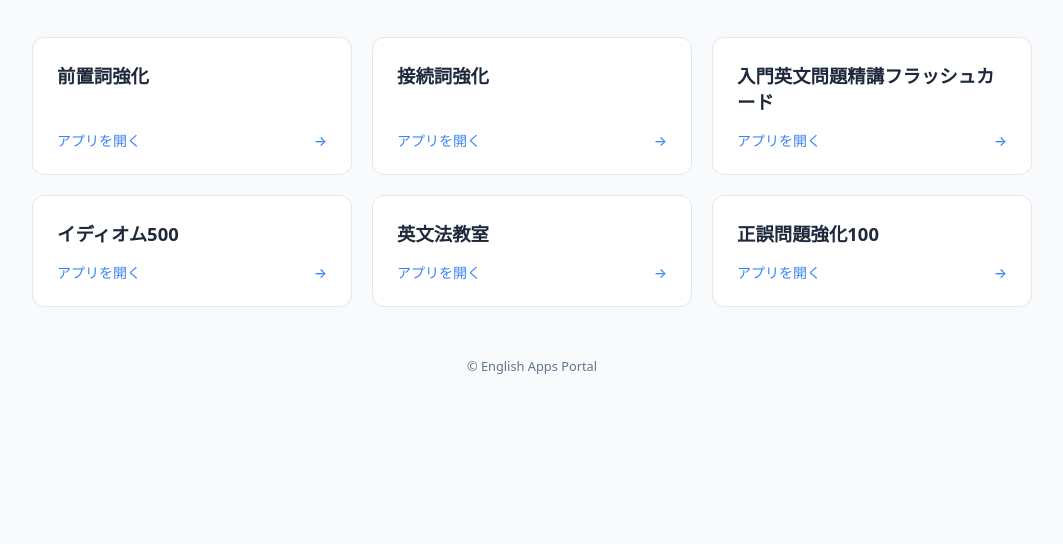
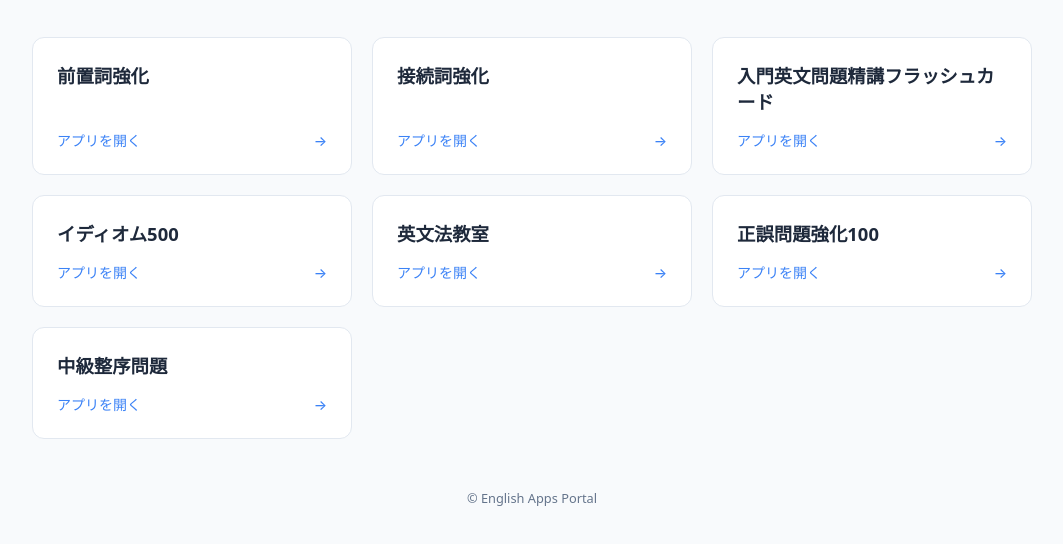
Before and after one commit to rakuchi-ai/ENGLISH-TOP, a plain HTML site: page index.html in a window 1280 px wide. Shown: the part 110-654 px from the top of the page, without its empty margins (108-1171 px from the left). Drawn offline with Linux system fonts and the light colour scheme.

Commit message:
Update index.html

```diff
--- a/index.html
+++ b/index.html
@@ -166,6 +166,14 @@
                     <span>アプリを開く</span> &rarr;
                 </div>
             </a>
+
+            <!-- 中級整序問題 -->
+            <a href="https://rakuchi-ai.github.io/WordOrder20/" class="card">
+                <h2 class="card-title">中級整序問題</h2>
+                <div class="card-footer">
+                    <span>アプリを開く</span> &rarr;
+                </div>
+            </a>
         </div>
 
         <footer class="site-footer">
```
